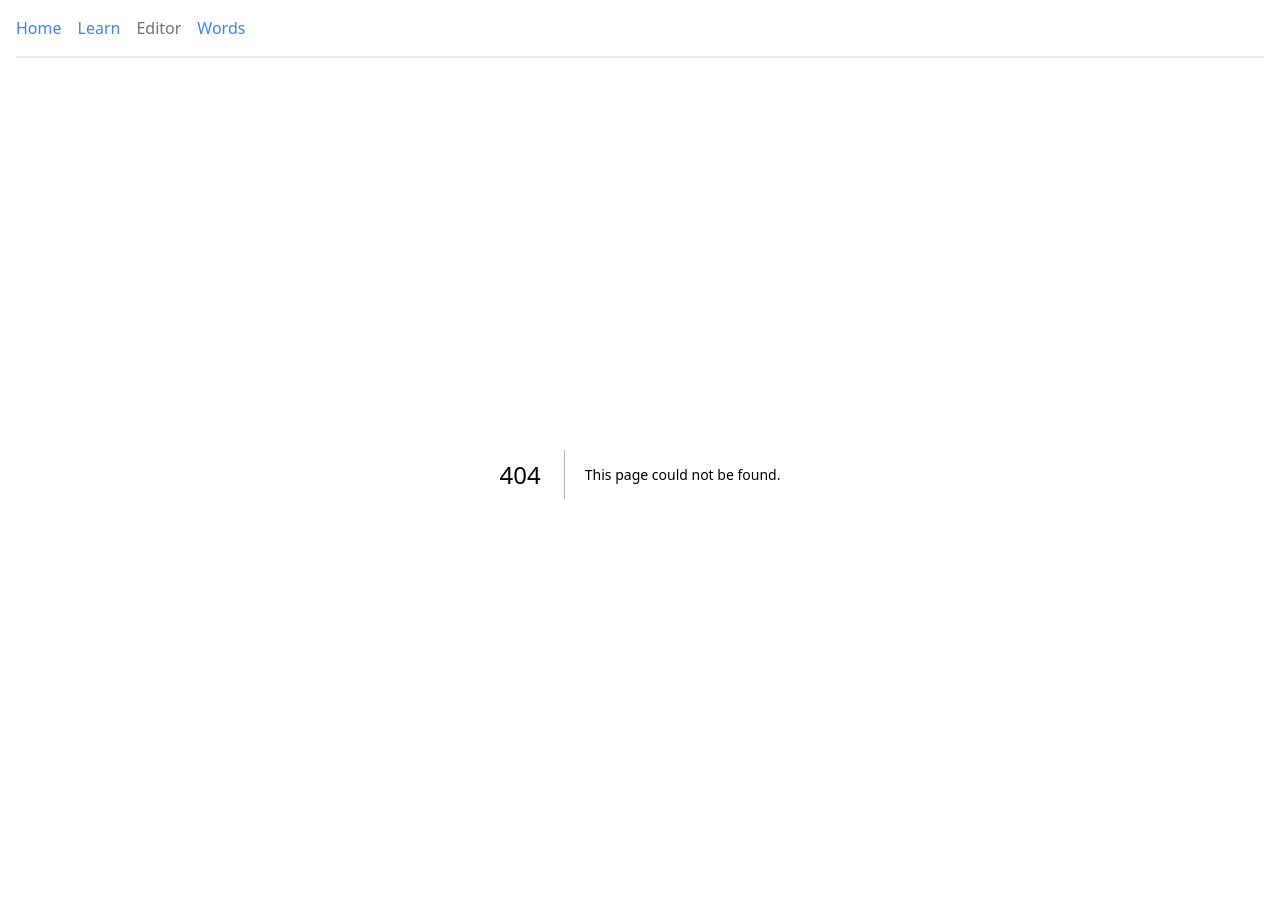
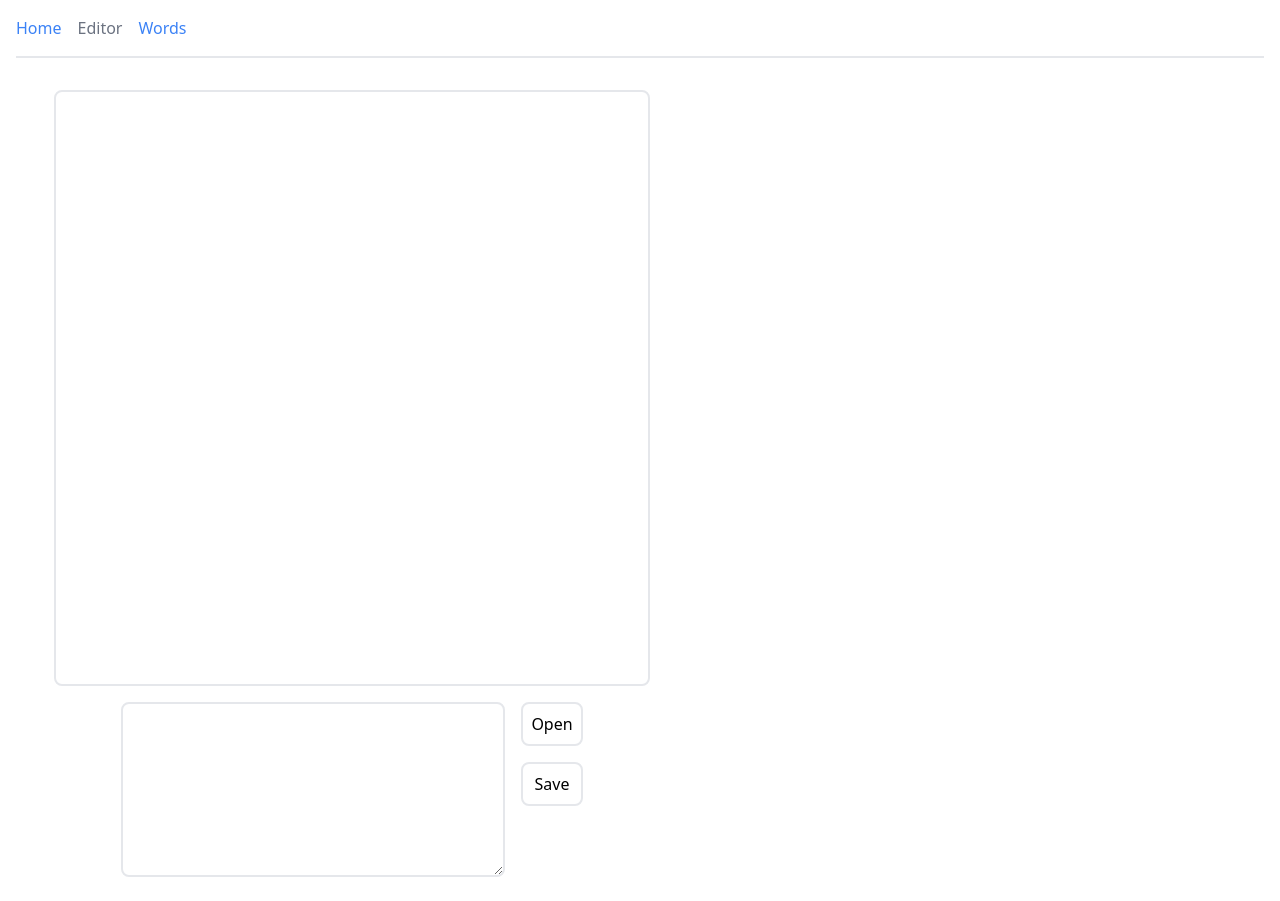
Before and after one commit to mendelbrot/tokui, a Next.js app: page /editor in a window 1280 px wide. Before the commit this address had no page. Built offline with nearby package versions, Linux system fonts and the light colour scheme.

Commit message:
editor ported

```diff
--- a/package.json
+++ b/package.json
@@ -9,9 +9,11 @@
     "lint": "next lint"
   },
   "dependencies": {
+    "@tailwindcss/typography": "^0.5.9",
     "@types/node": "20.5.7",
     "@types/react": "18.2.21",
     "@types/react-dom": "18.2.7",
+    "@types/wicg-file-system-access": "^2020.9.6",
     "autoprefixer": "10.4.15",
     "eslint": "8.48.0",
     "eslint-config-next": "13.4.19",
@@ -21,8 +23,5 @@
     "react-dom": "18.2.0",
     "tailwindcss": "3.3.3",
     "typescript": "5.2.2"
-  },
-  "devDependencies": {
-    "@tailwindcss/typography": "^0.5.9"
   }
 }
--- /dev/null
+++ b/src/app/editor/page.tsx
@@ -0,0 +1,7 @@
+import Editor from '@/components/editor'
+
+const EditorPage = () => {
+  return <main><Editor /></main>
+}
+
+export default EditorPage
--- /dev/null
+++ b/src/components/editor.tsx
@@ -0,0 +1,128 @@
+'use client'
+
+import GlyphSymbol from '@/components/glyph-symbol'
+import React from 'react'
+
+const textToArray = (text: string) => {
+  const lines = text.split('\n')
+  return lines.map(line => line.split(' '))
+}
+
+type DisplayProps = { text?: string, array?: string[][] }
+type DisplayComp = React.FunctionComponent<DisplayProps>
+
+export const Display: DisplayComp = ({text, array}) => {
+  const wordsArray: string[][] = array || text && textToArray(text) || [[]]
+
+  return (
+    <div className='w-[80vw] sm:w-[576px] h-[240px] sm:h-[576px] overflow-y-auto'>
+      {wordsArray.map((line, lineIndex) => (
+        <div key={`line ${lineIndex}`} className='flex flex-wrap'>
+          {line.map((word, wordIndex) => (
+            <div
+              key={`word ${wordIndex}`}
+              className='w-[48px]'
+            >
+              <GlyphSymbol letters={word}/>
+            </div>
+          ))}
+        </div>
+      ))}
+    </div>
+  )
+}
+
+type SetText = React.Dispatch<React.SetStateAction<string>>
+type SetFile = React.Dispatch<React.SetStateAction<File | undefined>>
+
+const openAsync = async (setText: SetText, setFile: SetFile) => {
+  try {
+    if (!Object.hasOwn(window, 'showOpenFilePicker')) {
+      throw new Error('File picker is not supported on this device')
+    }
+    const [filehandle] = await window.showOpenFilePicker({ multiple: false })
+    const file = await filehandle.getFile()
+    if (file) {
+      setFile(file)
+      let reader = new FileReader()
+      reader.onload = e => {
+        if (!Object.hasOwn(e, 'target')) {
+          throw new Error('No file was selected')
+        }
+        const text: string = e.target?.result?.toString() || ''
+        setText(text)
+      }
+      reader.onerror = e => alert(e)
+      reader.readAsText(file)
+    }
+
+  } catch (e) {
+    alert(e)
+  }
+}
+
+const saveAsync = async (text: string, file: File | undefined) => {
+  try {
+    const o = {
+      types: [
+        {
+          description: 'Text Files',
+          accept: {
+            'text/plain': ['.txt'],
+          },
+        },
+      ],
+    }
+    const options = file?.name ? {...o, suggestedName: file.name} : o
+
+    const handle = await window.showSaveFilePicker(options)
+    const writable = await handle.createWritable()
+    await writable.write(text)
+    await writable.close()
+  } catch (e) {
+    alert(e)
+  }
+}
+
+function Editor() {
+  const [file, setFile] = React.useState<File | undefined>()
+  const [text, setText] = React.useState<string>('')
+
+  const handleOpen = () => {
+    openAsync(setText, setFile)
+  }
+
+  const handleSave = () => {
+    saveAsync(text, file)
+  }
+
+  const handleTextChange = (e: React.ChangeEvent<HTMLTextAreaElement>) => {
+    try {
+      setText(e.target.value)
+    } catch (e) {
+      alert(e)
+    }
+  }
+
+  return (
+    <div>
+      <div className='grid grid-rows-4 justify-items-center max-w-2xl pt-2 sm:pt-4'>
+        <div className='border-2 rounded-lg row-span-2 p-2 sm:row-span-3'>
+          <Display text={text} />
+        </div>
+        <div className='flex row-span-1'>
+          <textarea
+            value={text}
+            onChange={handleTextChange}
+            className='border-2 rounded-lg p-2 m-2 mt-4 w-[50vw] sm:w-96'/>
+          <div className='flex flex-col mt-2' >
+            <button onClick={handleOpen} className='border-2 rounded-lg p-2 m-2 hover:border-black'>Open</button>
+            <button onClick={handleSave} className='border-2 rounded-lg p-2 m-2 hover:border-black'>Save</button>
+          </div>
+        </div>
+      </div>
+    </div>
+  )
+}
+
+export default Editor
--- a/src/data/nav-items.ts
+++ b/src/data/nav-items.ts
@@ -2,11 +2,11 @@ const navItems = [
   {
     url: '/',
     label: 'Home'
-  },{
-    url: '/learn',
-    label: 'Learn'
   },
-
+  // {
+  //   url: '/learn',
+  //   label: 'Learn'
+  // },
   {
     url: '/editor',
     label: 'Editor'
--- a/src/data/words.ts
+++ b/src/data/words.ts
@@ -14,7 +14,7 @@ const words: WordItem[] = [
   },
   {
     id: 2, written: 'kui',
-    meanings: ['the name of this language'],
+    meanings: ['the name of this language', 'minus'],
     tags: [], tokipona: [],
   }
 ]
--- a/tsconfig.json
+++ b/tsconfig.json
@@ -13,6 +13,7 @@
     "isolatedModules": true,
     "jsx": "preserve",
     "incremental": true,
+    "types": ["@types/wicg-file-system-access"],
     "plugins": [
       {
         "name": "next"
```
Also changed, not shown: 2 other files (tests, documents, lock files or other folders).
